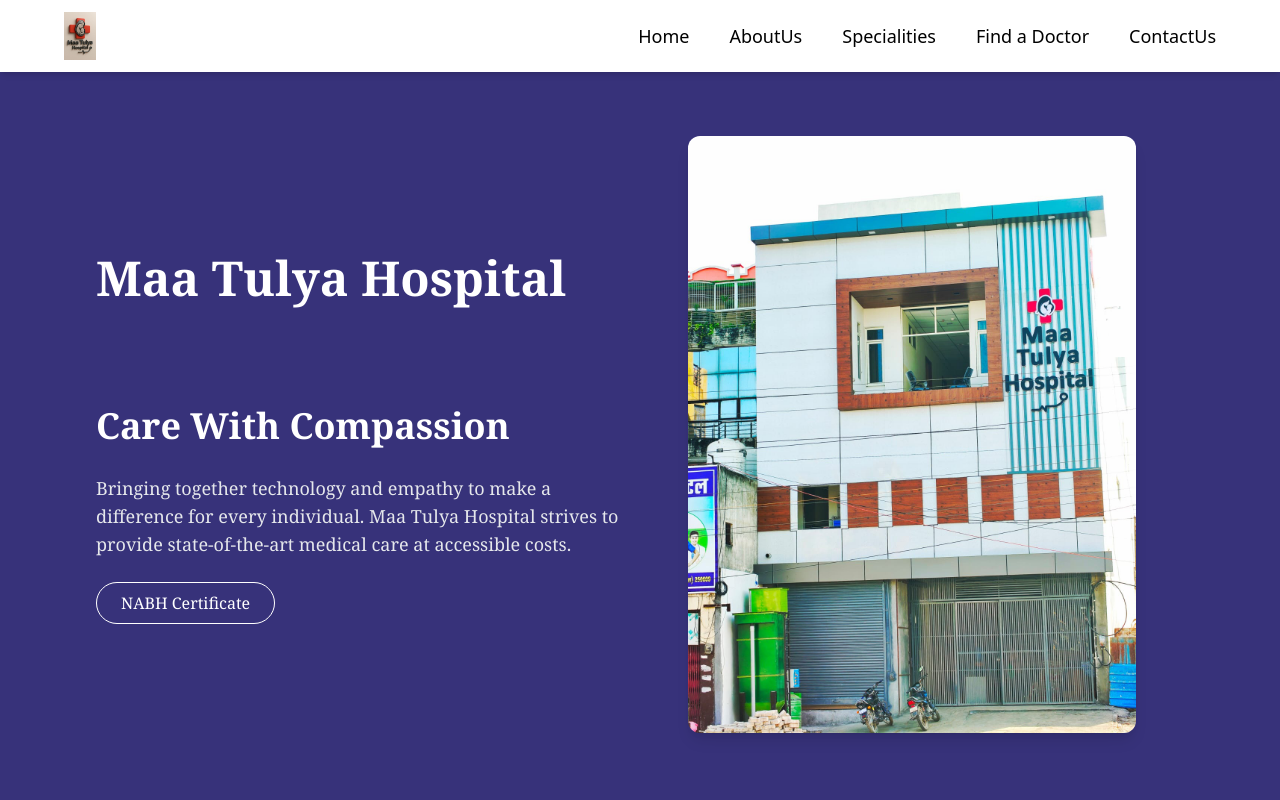
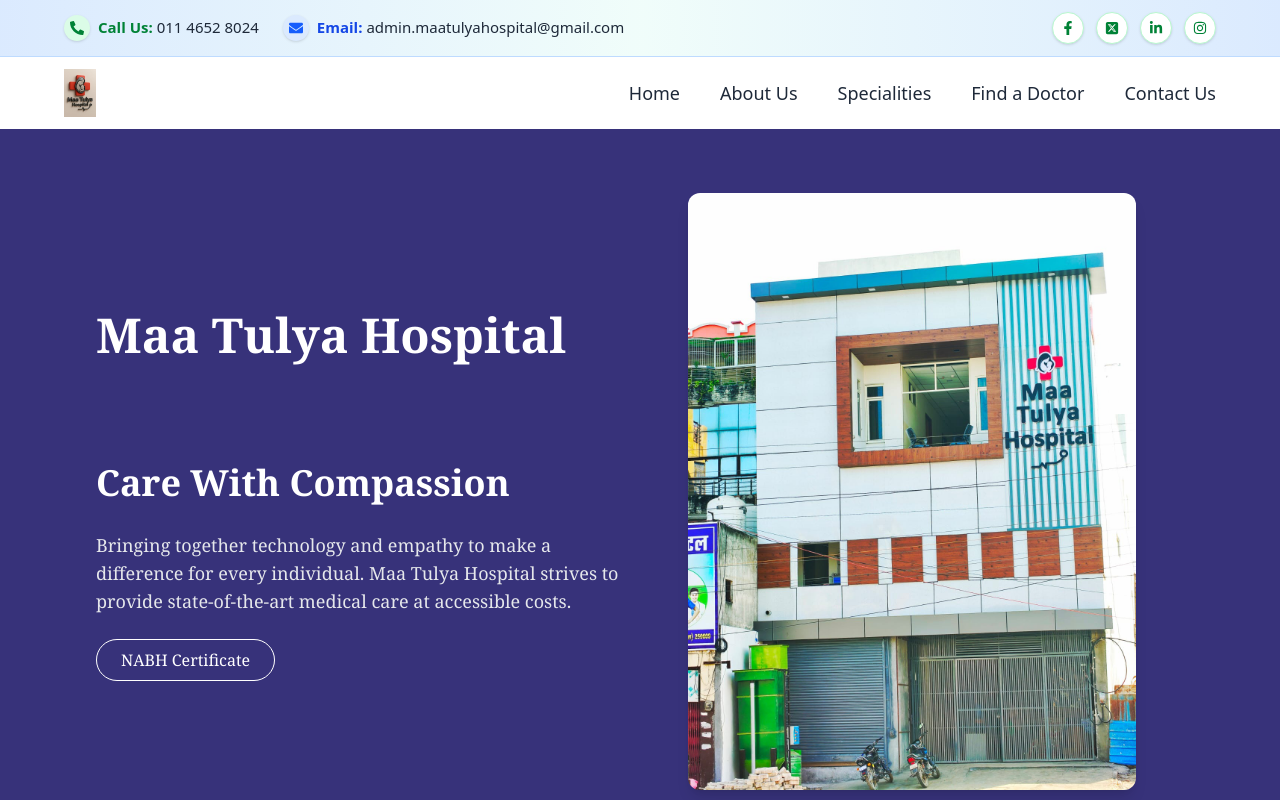
Before and after one commit to Akshat-1407/Hospital, a React (Vite) app in the folder hospital/: page / in a window 1280 px wide. Shown: the top 800 px of the page. Built offline with nearby package versions, Linux system fonts and the light colour scheme.

Commit message:
updated navbar

```diff
--- a/hospital/src/Component/Navbar.jsx
+++ b/hospital/src/Component/Navbar.jsx
@@ -1,44 +1,138 @@
-import {useState} from 'react'
-import { Link } from 'react-router-dom'
-
+import { useState, useEffect } from "react";
+import { Link } from "react-router-dom";
+import {
+  FaPhoneAlt,
+  FaEnvelope,
+  FaFacebookF,
+  FaLinkedinIn,
+  FaInstagram,
+} from "react-icons/fa";
+import { FaSquareXTwitter } from "react-icons/fa6";
 
 function Navbar() {
   const [menuOpen, setMenuOpen] = useState(false);
+  const [scrolled, setScrolled] = useState(false);
+
+  // Add scroll shadow effect
+  useEffect(() => {
+    const handleScroll = () => {
+      setScrolled(window.scrollY > 10);
+    };
+    window.addEventListener("scroll", handleScroll);
+    return () => window.removeEventListener("scroll", handleScroll);
+  }, []);
+
   return (
-    <div>
-      <nav className="bg-white shadow-md sticky top-0 z-50 ">
+    <div className="w-full z-50">
+      {/* ---------- TOP INFO BAR ---------- */}
+      <div className="bg-gradient-to-r from-blue-100 via-teal-50 to-blue-100 border-b border-blue-200 text-gray-700 text-sm animate-fadeIn">
+        <div className="flex flex-col md:flex-row items-center justify-between px-6 md:px-16 py-2 md:py-3 space-y-2 md:space-y-0">
+          {/* Left Side: Contact Info */}
+          <div className="flex flex-wrap items-center gap-6 text-[15px] font-medium">
+            <div className="flex items-center gap-2 hover:scale-105 transition-transform">
+              <div className="bg-green-100 p-1.5 rounded-full shadow-sm">
+                <FaPhoneAlt className="text-green-700 text-sm" />
+              </div>
+              <span className="text-gray-800">
+                <span className="font-semibold text-green-700">Call Us:</span>{" "}
+                011 4652 8024
+              </span>
+            </div>
+
+            <div className="flex items-center gap-2 hover:scale-105 transition-transform">
+              <div className="bg-blue-100 p-1.5 rounded-full shadow-sm">
+                <FaEnvelope className="text-blue-600 text-sm" />
+              </div>
+              <span className="text-gray-800">
+                <span className="font-semibold text-blue-700">Email:</span>{" "}
+                admin.maatulyahospital@gmail.com
+              </span>
+            </div>
+          </div>
+
+          {/* Right Side: Social Icons */}
+          <div className="flex items-center gap-3">
+            <a
+              href="#"
+              className="p-2 bg-white hover:bg-green-100 border border-green-200 rounded-full transition-all transform hover:scale-110 shadow-sm"
+            >
+              <FaFacebookF className="text-green-700 text-sm" />
+            </a>
+            <a
+              href="#"
+              className="p-2 bg-white hover:bg-green-100 border border-green-200 rounded-full transition-all transform hover:scale-110 shadow-sm"
+            >
+              <FaSquareXTwitter className="text-green-700 text-sm" />
+            </a>
+            <a
+              href="#"
+              className="p-2 bg-white hover:bg-green-100 border border-green-200 rounded-full transition-all transform hover:scale-110 shadow-sm"
+            >
+              <FaLinkedinIn className="text-green-700 text-sm" />
+            </a>
+            <a
+              href="#"
+              className="p-2 bg-white hover:bg-green-100 border border-green-200 rounded-full transition-all transform hover:scale-110 shadow-sm"
+            >
+              <FaInstagram className="text-green-700 text-sm" />
+            </a>
+          </div>
+        </div>
+      </div>
+
+      {/* ---------- MAIN NAVBAR ---------- */}
+      <nav
+        className={`backdrop-blur-md transition-all duration-500 ${
+          scrolled ? "bg-white/80 shadow-md" : "bg-white"
+        } sticky top-0 z-40`}
+      >
         <div className="flex items-center justify-between px-6 md:px-16 py-3">
           {/* Logo */}
-          <div className="flex items-center gap-3">
+          <div className="flex items-center gap-3 animate-slideDown">
             <img
               src="/public/logo_hosp.jpg"
               alt="logo"
-              className="h-12"
+              className="h-12 hover:scale-105 transition-transform"
             />
           </div>
 
           {/* Desktop Links */}
-          <div className="hidden md:flex items-center gap-10 text-lg">
-            <Link to="/" className="hover:text-blue-700">
+          <div className="hidden md:flex items-center gap-10 text-lg font-medium text-gray-800">
+            <Link
+              to="/"
+              className="hover:text-green-700 transition-colors duration-200 hover:underline underline-offset-4"
+            >
               Home
             </Link>
-            <Link to="/about" className="hover:text-blue-700">
-              AboutUs
+            <Link
+              to="/about"
+              className="hover:text-green-700 transition-colors duration-200 hover:underline underline-offset-4"
+            >
+              About Us
             </Link>
-            <Link to="/speciality" className="hover:text-blue-700">
+            <Link
+              to="/speciality"
+              className="hover:text-green-700 transition-colors duration-200 hover:underline underline-offset-4"
+            >
               Specialities
             </Link>
-            <Link to="/find_a_doctor" className="hover:text-blue-700">
+            <Link
+              to="/find_a_doctor"
+              className="hover:text-green-700 transition-colors duration-200 hover:underline underline-offset-4"
+            >
               Find a Doctor
             </Link>
-            <Link to="/contactUs" className="hover:text-blue-700">
-              ContactUs
+            <Link
+              to="/contactUs"
+              className="hover:text-green-700 transition-colors duration-200 hover:underline underline-offset-4"
+            >
+              Contact Us
             </Link>
           </div>
 
           {/* Mobile Menu Button */}
           <button
-            className="md:hidden text-3xl"
+            className="md:hidden text-3xl text-green-700 hover:scale-110 transition-transform"
             onClick={() => setMenuOpen(!menuOpen)}
           >
             ☰
@@ -47,30 +141,27 @@
 
         {/* Mobile Dropdown */}
         {menuOpen && (
-          <div className="md:hidden bg-yellow-100 flex flex-col items-start gap-3 px-6 py-4 border-t border-yellow-300">
+          <div className="md:hidden bg-gradient-to-b from-green-50 to-blue-50 flex flex-col items-start gap-3 px-6 py-4 border-t border-green-300 animate-slideDown">
             <Link to="/" onClick={() => setMenuOpen(false)}>
               Home
             </Link>
             <Link to="/about" onClick={() => setMenuOpen(false)}>
-              AboutUs
+              About Us
             </Link>
             <Link to="/speciality" onClick={() => setMenuOpen(false)}>
               Specialities
-            </Link>
-            <Link to="/diagnosticServices" onClick={() => setMenuOpen(false)}>
-              Diagnostic Services
             </Link>
             <Link to="/find_a_doctor" onClick={() => setMenuOpen(false)}>
               Find a Doctor
             </Link>
             <Link to="/contactUs" onClick={() => setMenuOpen(false)}>
-              ContactUs
+              Contact Us
             </Link>
           </div>
         )}
       </nav>
     </div>
-  )
+  );
 }
 
-export default Navbar
+export default Navbar;
```
Also changed, not shown: hospital/vite.config.js (line endings or trailing spaces).
